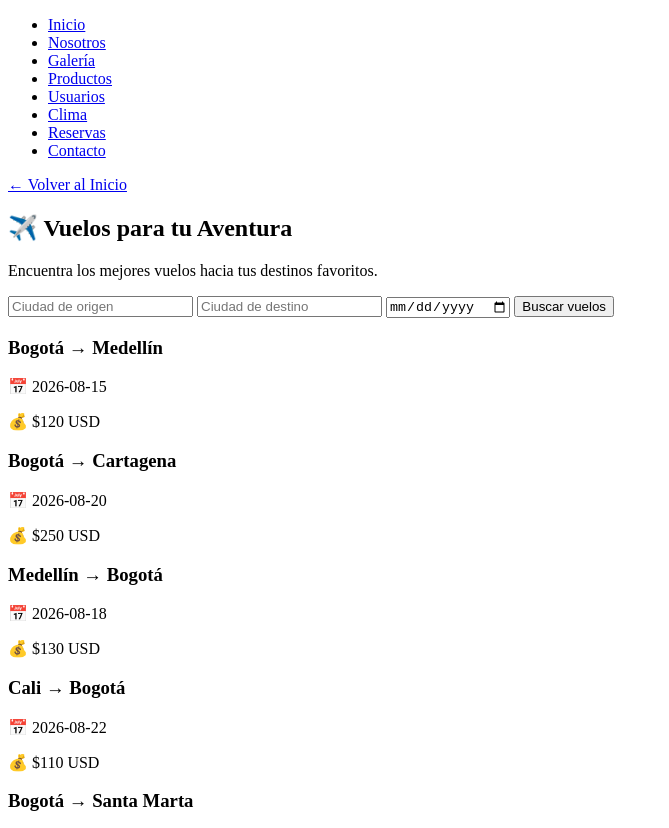
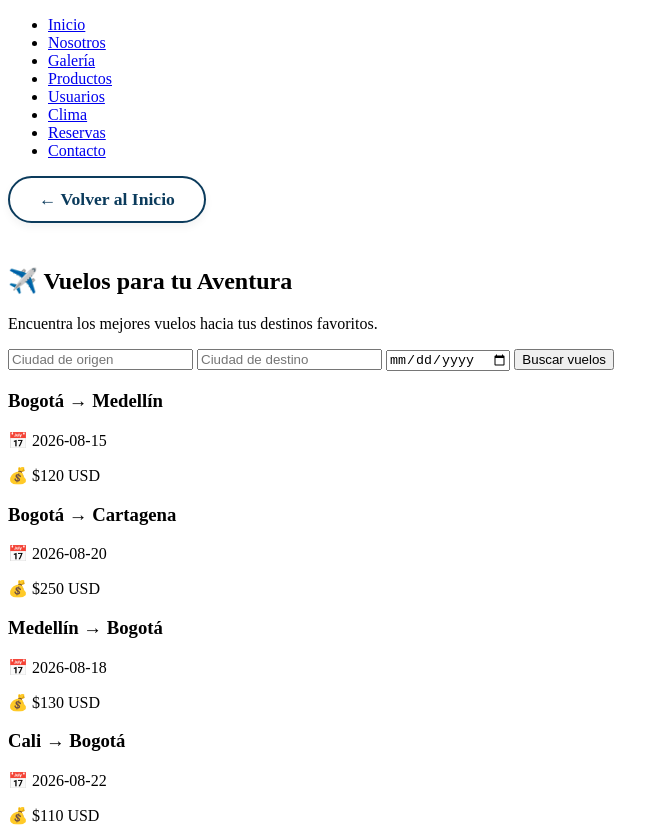
Before and after one commit to MarCruz33/Turismo-Aventura-TI901, a plain HTML site: page vuelos.html in a window 1280 px wide. Shown: the top 828 px of the page, without its empty margins (0-669 px from the left). Drawn offline with Linux system fonts and the light colour scheme; files whose address does not match are found by name.

Commit message:
Tercer commit edite vuelos.html

```diff
--- a/vuelos.html
+++ b/vuelos.html
@@ -4,7 +4,7 @@
     <meta charset="UTF-8" />
     <meta name="viewport" content="width=device-width, initial-scale=1.0" />
     <title>Turismo Aventura - Vuelos</title>
-    <link rel="stylesheet" href="vuelo.css" />
+    <link rel="stylesheet" href="css/vuelos.css" />
 </head>
 <body>
     <!-- Menú de navegación -->
```
